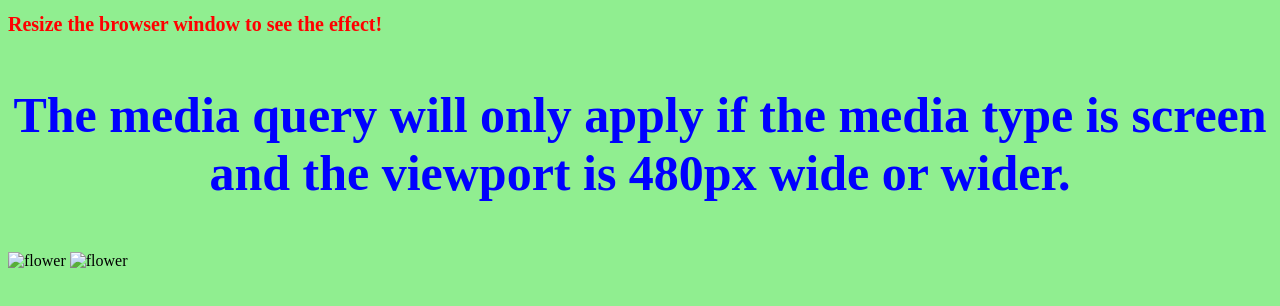
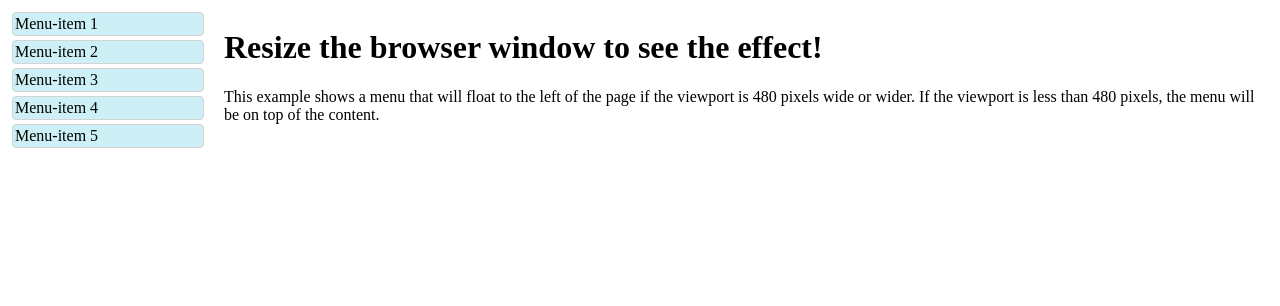
Before and after one commit to snehams29/web-projects, a plain HTML site: page mediaquery/mediaquery1.html in a window 1280 px wide. Drawn offline with Linux system fonts and the light colour scheme.

Commit message:
Add files via upload

```diff
--- a/mediaquery/mediaquery1.html
+++ b/mediaquery/mediaquery1.html
@@ -1,37 +1,60 @@
-<!DOCTYPE HTML>
-<HEAD>
-<title>Media query</title>
-</head>
+<html>
+<head>
+<meta name="viewport" content="width=device-width, initial-scale=1.0">
 <style>
-body
-{
-background-color:pink;
-}
-@media screen and (min-width: 600px) {
-  body
-  {
-    background-color: lightgreen;
-  }
-  h1{
-    font-size:20px;
-	color:red;
-	}
-p
-{
-text-align:center;
-color:blue;
-font-size:50px;
+
+.wrapper {overflow: auto;}
+
+#main {margin-left: 4px;}
+
+#leftsidebar {
+  float: none;
+  width: auto;
 }
 
+#menulist {
+  margin: 0;
+  padding: 0;
+}
 
-  </style>
-  <body>
+.menuitem {
+  background: #CDF0F6;
+  border: 1px solid #d4d4d4;
+  border-radius: 4px;
+  list-style-type: none;
+  margin: 4px;
+  padding: 2px;
+}
+li.menuitem:hover {
 
+background-color:red;
+  border: 3px solid ##ccc;
+}
+
+@media screen and (min-width: 480px) {
+  #leftsidebar {width: 200px; float: left;}
+  #main {margin-left: 216px;}
+}
+</style>
+</head>
+<body>
+
+<div class="wrapper">
+<div id="leftsidebar">
+<ul id="menulist">
+<li class="menuitem">Menu-item 1</li>
+<li class="menuitem">Menu-item 2</li>
+<li class="menuitem">Menu-item 3</li>
+<li class="menuitem">Menu-item 4</li>
+<li class="menuitem">Menu-item 5</li>
+</ul>
+</div>
+
+<div id="main">
 <h1>Resize the browser window to see the effect!</h1>
-<p><strong>The media query will only apply if the media type is screen and the viewport is 480px wide or wider.</strong></p>
-<img src="fl1.jpg" alt="flower" width="300" height="300">
-<img src="fl2.jpg" alt="flower" width="300" height="300">
-
+<p>This example shows a menu that will float to the left of the page if the viewport is 480 pixels wide or wider. If the viewport is less than 480 pixels, the menu will be on top of the content.</p>
+</div>
+</div>
 
 </body>
 </html>
```
